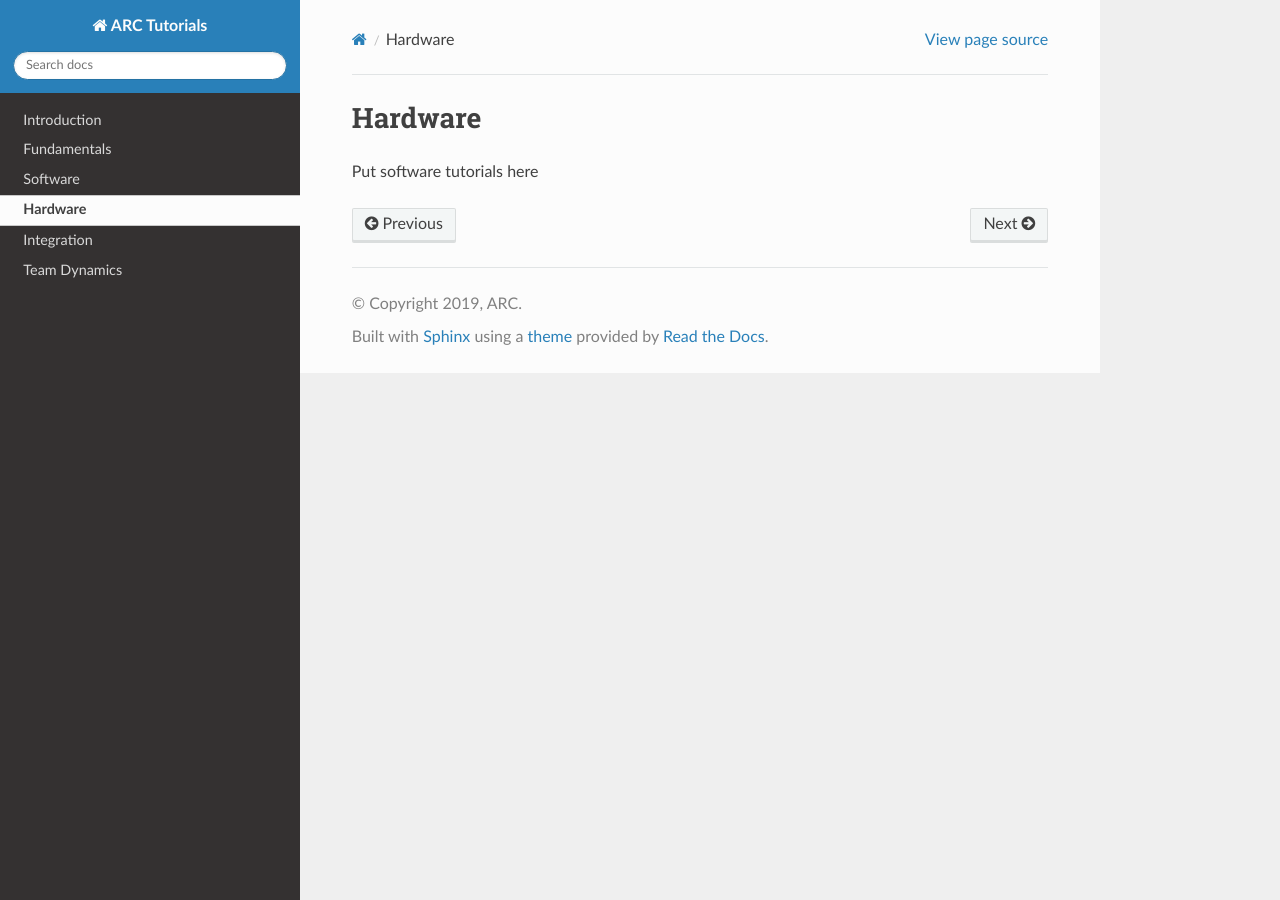
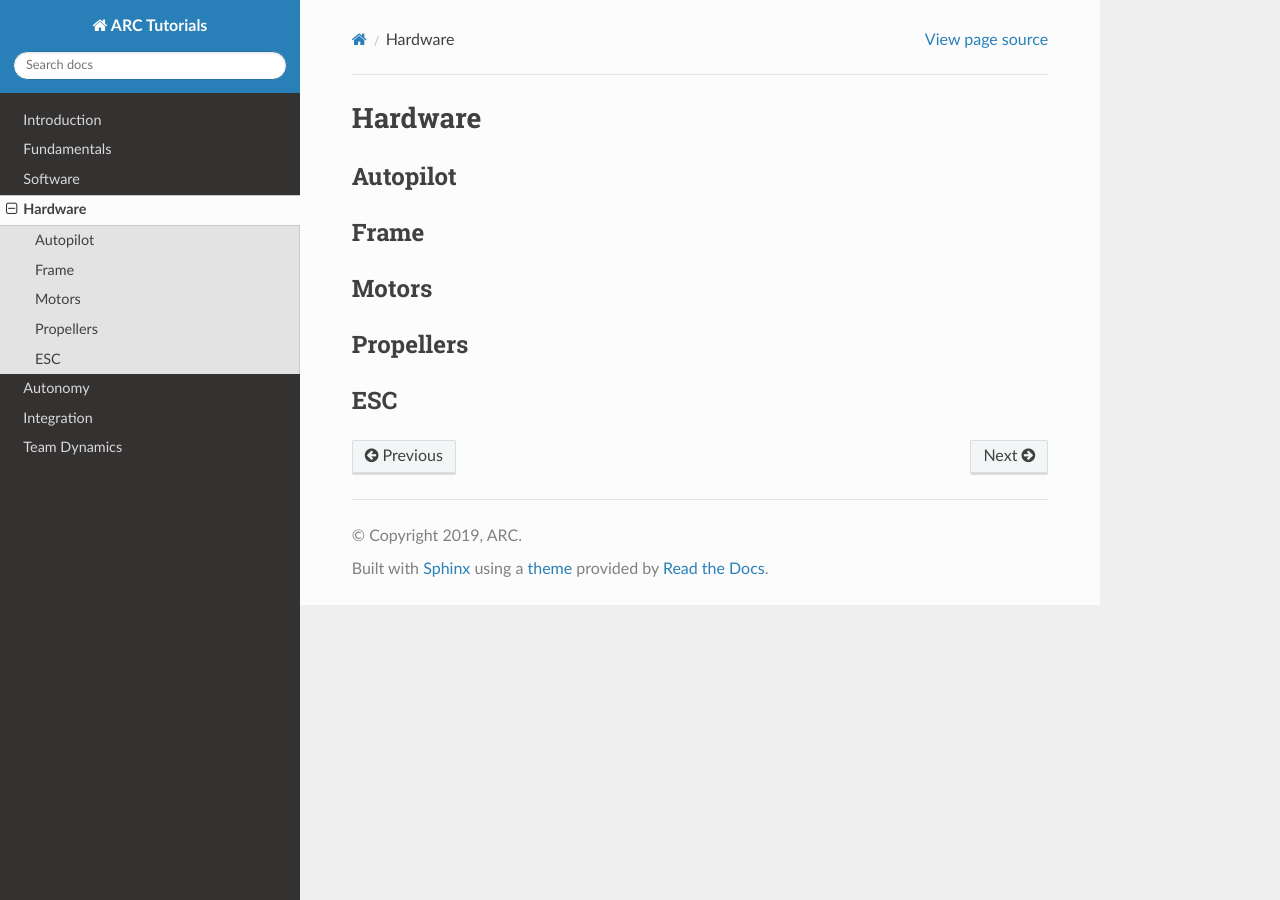
Before and after one commit to aeroroboticscomp/ARC_tutorials, a Sphinx documentation site: the page built from docs/source/hardware.rst, in a window 1280 px wide. Built offline with Sphinx 7.4.7 and the Read the Docs theme 2.0.0, drawn with Linux system fonts in a browser that asks for light colours.

Commit message:
Added outline

```diff
--- a/docs/source/hardware.rst
+++ b/docs/source/hardware.rst
@@ -2,4 +2,17 @@ Hardware
 =========================================
 
 
-Put software tutorials here
+Autopilot
+****************
+
+Frame
+********
+
+Motors
+*********
+
+Propellers
+***********
+
+ESC
+********
--- a/docs/source/index.rst
+++ b/docs/source/index.rst
@@ -17,6 +17,7 @@ This website was built to collect all the information/knowledge/experience neede
    Fundamentals <fundamentals>
    Software <software>
    Hardware <hardware>
+   Autonomy <autonomy>
    Integration <integration>
    Team Dynamics <team_dynamics>
 
--- a/docs/source/integration.rst
+++ b/docs/source/integration.rst
@@ -2,4 +2,8 @@ Integration
 =========================================
 
 
-integration tutorials go here
+Systems Overview
+**************
+
+Systems Integration
+**************
```
Also changed, not shown: docs/source/autonomy.rst (added, +10 -0 lines), docs/source/fundamentals.rst (+13 -1 lines), docs/source/software.rst (+11 -1 lines).
